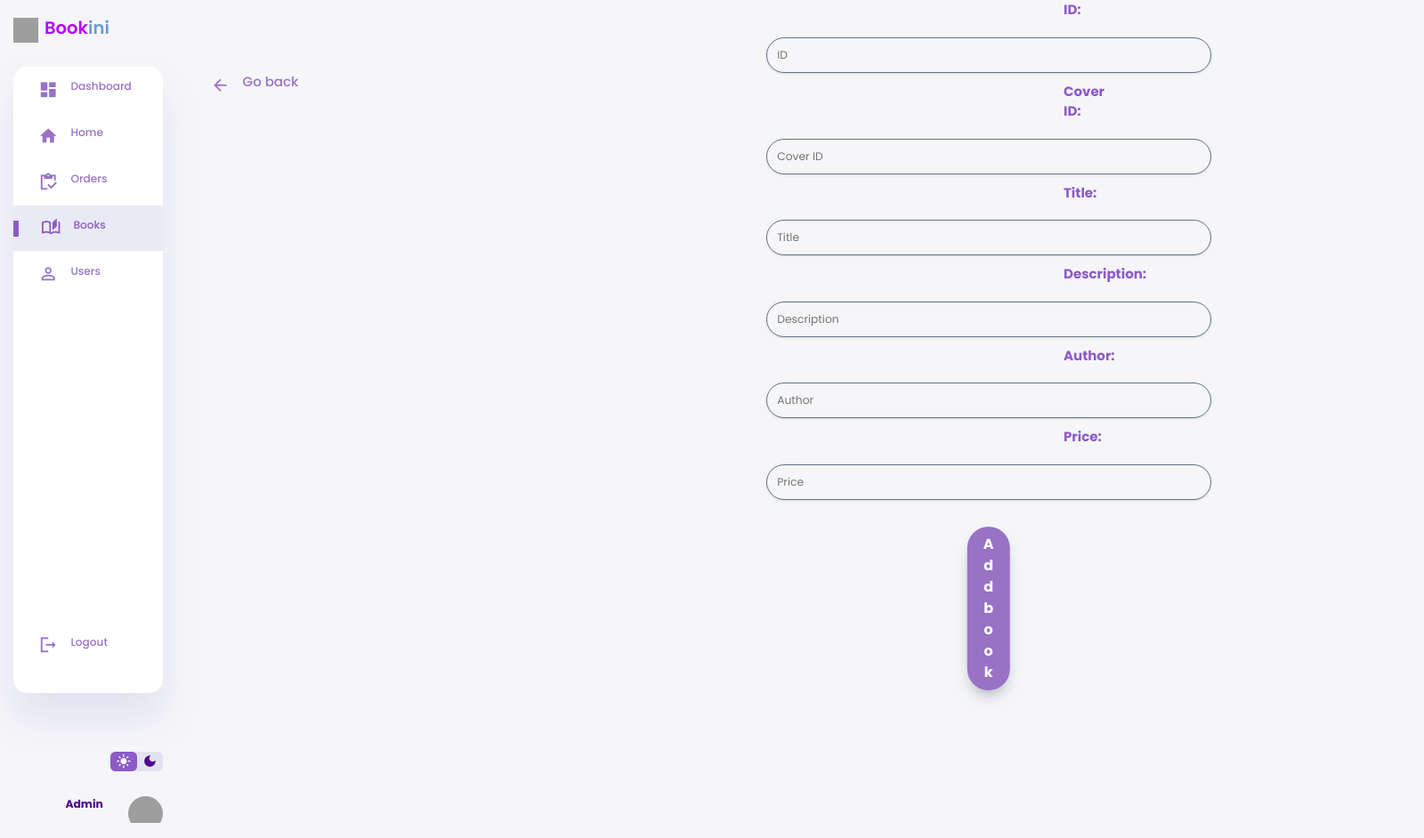
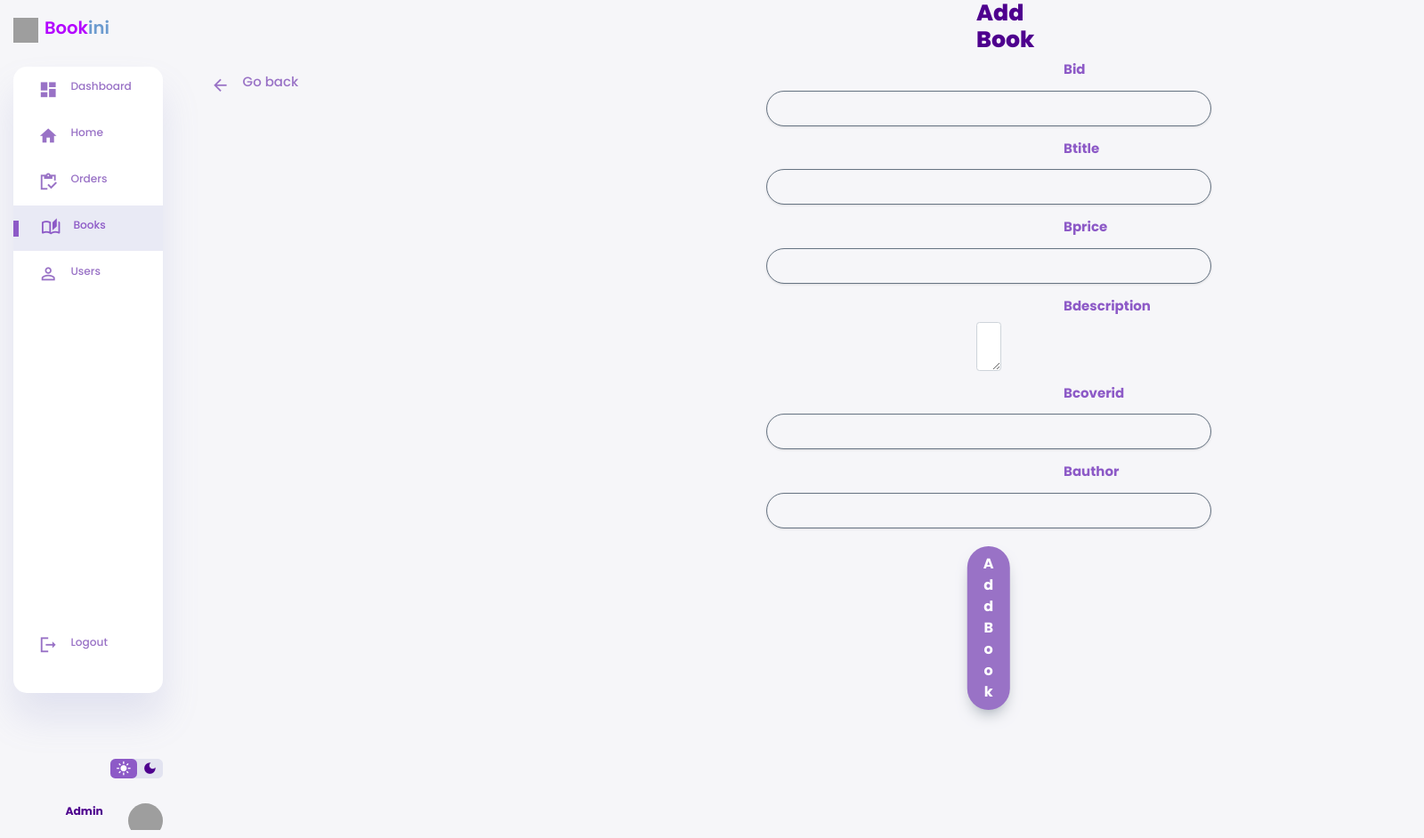
Before and after one commit to douaabousnina/bookini-web-app-symfony, a Symfony app: template templates/AdminDashboard/addBook.html.twig in a window 1600 px wide. Shown: the whole page at 89% size. Run offline with Twig, Linux system fonts and the light colour scheme; the template is opened without the code that fills it, so the values that code supplies are empty; form fields are guessed from the names that the template uses; style sheets or scripts are compiled from the project's sources; some libraries are stand-ins or nearby versions; grey boxes are pictures that could not be loaded.

Commit message:
fattttttttaaallll

```diff
--- a/templates/AdminDashboard/addBook.html.twig
+++ b/templates/AdminDashboard/addBook.html.twig
@@ -12,30 +12,17 @@
 		<h3>Go back</h3>
 	</a>
 
-
-	<form class="edit-book" method="post">
-		<ul style="position:absolute; margin-top: 100px; left: 80%;">
-			<?= $errors ?>
-		</ul>
-		<label for="bid">ID:</label>
-		<input type="text" name="bid" placeholder="ID">
-
-		<label for="bcoverid">Cover ID:</label>
-		<input type="text" name="bcoverid" placeholder="Cover ID">
-
-		<label for="btitle">Title:</label>
-		<input type="text" name="btitle" placeholder="Title">
-
-		<label for="bdescription">Description:</label>
-		<input type="text" name="bdescription" placeholder="Description">
-
-		<label for="bauthor">Author:</label>
-		<input type="text" name="bauthor" placeholder="Author">
-
-		<label for="bprice">Price:</label>
-		<input type="text" name="bprice" placeholder="Price">
-
-
-		<button type="submit">Add book</button>
-	</form>
+	<div class="edit-book">
+		<h1>Add Book</h1>
+		{{ form_start(form, {'attr': {'class': 'form-horizontal'}}) }}
+		{{ form_errors(form) }}
+		{{ form_row(form.bid, {'attr': {'class': 'form-control'}}) }}
+		{{ form_row(form.btitle, {'attr': {'class': 'form-control'}}) }}
+		{{ form_row(form.bprice, {'attr': {'class': 'form-control'}}) }}
+		{{ form_row(form.bdescription, {'attr': {'class': 'form-control'}}) }}
+		{{ form_row(form.bcoverid, {'attr': {'class': 'form-control'}}) }}
+		{{ form_row(form.bauthor, {'attr': {'class': 'form-control'}}) }}
+		<button type="submit" class="btn btn-success">Add Book</button>
+		{{ form_end(form) }}
+	</div>
 {% endblock %}
```
